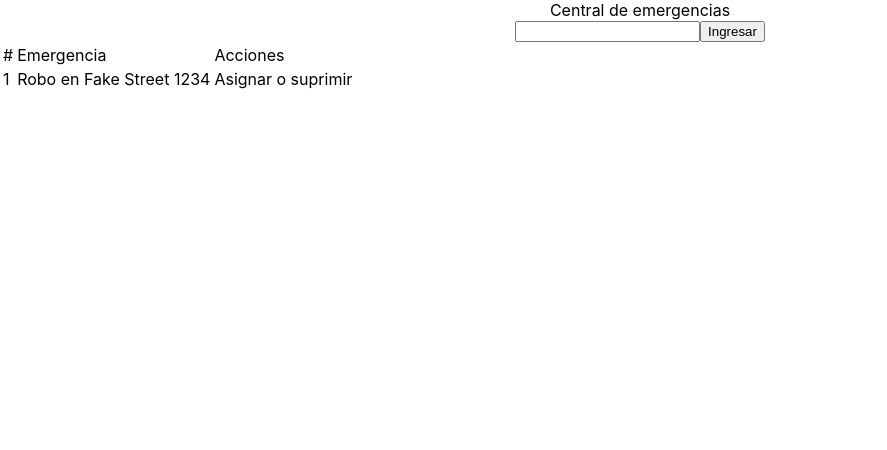
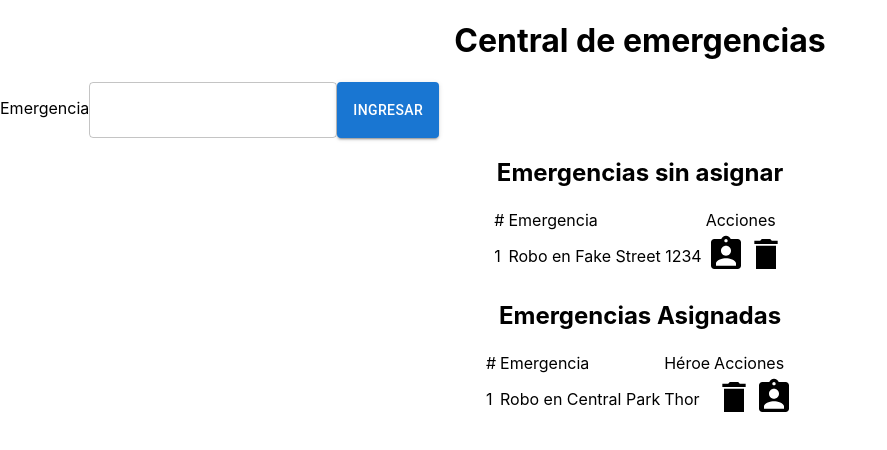
Before and after one commit to pucetec/marvel-emergencies-center-1161, a React (Create React App) app: page / in a window 1280 px wide. Shown: the top 450 px of the page, without its empty margins (0-887 px from the left). Built offline with nearby package versions, Linux system fonts and the light colour scheme.

Commit message:
feat: [nostory][laurent] end of commons and components creation and implementation of Material-UI

```diff
--- a/package.json
+++ b/package.json
@@ -3,9 +3,14 @@
   "version": "0.1.0",
   "private": true,
   "dependencies": {
+    "@emotion/react": "^11.11.3",
+    "@emotion/styled": "^11.11.0",
+    "@mui/icons-material": "^5.15.6",
+    "@mui/material": "^5.15.6",
     "@testing-library/jest-dom": "^5.17.0",
     "@testing-library/react": "^13.4.0",
     "@testing-library/user-event": "^13.5.0",
+    "axios": "^1.6.5",
     "react": "^18.2.0",
     "react-dom": "^18.2.0",
     "react-scripts": "5.0.1",
--- a/src/App.js
+++ b/src/App.js
@@ -1,14 +1,15 @@
 import TopAddEmergemcy from "./componentes/topAddEmergency/TopAddEmergency";
-import Table from "./componentes/table/Table";
+import EmergencyWithoutAsignation from "./componentes/emergencyWithoutAssignment/EmergencyWithoutAssignment";
+import AsignatedEmergency from "./componentes/assignatedEmergency/AssignatedEmergency";
 
 function App() {
   return (
     <div >
       <TopAddEmergemcy />
-      <Table
-        headers={["#", "Emergencia", "Acciones"]}
-        bodyContent={["1", "Robo en Fake Street 1234", "Asignar o suprimir"]}
-      />
+      <center>
+        <EmergencyWithoutAsignation />
+        <AsignatedEmergency />
+      </center>
     </div>
   );
 }
--- a/src/commons/button/Button.js
+++ /dev/null
@@ -1,7 +0,0 @@
-import React from "react";
-
-const Button = ({ text }) => {
-  return <button>{text}</button>
-};
-
-export default Button;
--- /dev/null
+++ b/src/commons/button/ButtonMaterial.js
@@ -0,0 +1,8 @@
+import React from "react";
+import Button from "@mui/material/Button";
+
+const ButtonMaterial = ({ text }) => {
+  return <Button variant="contained">{text}</Button>
+};
+
+export default ButtonMaterial;
--- a/src/commons/textInput/TextInput.js
+++ b/src/commons/textInput/TextInput.js
@@ -1,7 +1,8 @@
 import React from "react";
+import { TextField } from "@mui/material";
 
 const TextInput = () => {
-  return <input type="text"></input>
+  return <TextField ></TextField>
 };
 
 export default TextInput;
--- a/src/commons/typography/Typography.js
+++ b/src/commons/typography/Typography.js
@@ -3,9 +3,19 @@ import React from "react";
 const Typography = ({ level, text }) => {
   if (level === "h1") {
     return (
-      <hi>
+      <h1>
         <center>{text}</center>
-      </hi>
+      </h1>
+    )
+  } else if (level === "h2") {
+    return (
+      <h2>
+        <center>{text}</center>
+      </h2>
+    )
+  } else if (level === "p") {
+    return (
+      <p>{text}</p>
     )
   }
 };
--- /dev/null
+++ b/src/componentes/actionIcons/ActionIconAssignatedEmergency.js
@@ -0,0 +1,14 @@
+import React from "react";
+import DeleteSharpIcon from '@mui/icons-material/DeleteSharp';
+import AssignmentInd from "@mui/icons-material/AssignmentInd";
+
+const ActionIcons = () => {
+    return (
+        <div>
+            <DeleteSharpIcon sx={{ fontSize: 40 }} />
+            <AssignmentInd sx={{ fontSize: 40 }} />
+        </div>
+    );
+};
+
+export default ActionIcons;
--- /dev/null
+++ b/src/componentes/actionIcons/ActionIconsEmergencyWithoutAssignment.js
@@ -0,0 +1,14 @@
+import React from "react";
+import DeleteSharpIcon from '@mui/icons-material/DeleteSharp';
+import AssignmentInd from "@mui/icons-material/AssignmentInd";
+
+const ActionIcons = () => {
+    return (
+        <div>
+            <AssignmentInd sx={{ fontSize: 40 }} />
+            <DeleteSharpIcon sx={{ fontSize: 40 }} />
+        </div>
+    );
+};
+
+export default ActionIcons;
--- /dev/null
+++ b/src/componentes/assignatedEmergency/AssignatedEmergency.js
@@ -0,0 +1,18 @@
+import React from "react";
+import Typography from "../../commons/typography/Typography";
+import Table from "../../commons/table/Table";
+import ActionIconAssignatedEmergency from "../actionIcons/ActionIconAssignatedEmergency";
+
+const AsignatedEmergency = () => {
+    return (
+        <div>
+            <Typography level={"h2"} text={"Emergencias Asignadas"} />
+            <Table
+          headers={["#", "Emergencia", "Héroe", "Acciones"]}
+          bodyContent={["1", "Robo en Central Park", "Thor", <ActionIconAssignatedEmergency />]}
+        />
+        </div>
+    );
+};
+
+export default AsignatedEmergency;
--- /dev/null
+++ b/src/componentes/emergencyWithoutAssignment/EmergencyWithoutAssignment.js
@@ -0,0 +1,18 @@
+import React from "react";
+import Typography from "../../commons/typography/Typography";
+import Table from "../../commons/table/Table";
+import ActionIcons from "../actionIcons/ActionIconsEmergencyWithoutAssignment";
+
+const EmergencyWithoutAsignation = () => {
+  return (
+    <div>
+      <Typography level={"h2"} text={"Emergencias sin asignar"} />
+      <Table
+        headers={["#", "Emergencia", "Acciones"]}
+        bodyContent={["1", "Robo en Fake Street 1234", <ActionIcons />]}
+       />
+    </div>
+  );
+};
+
+export default EmergencyWithoutAsignation;
--- a/src/componentes/topAddEmergency/TopAddEmergency.js
+++ b/src/componentes/topAddEmergency/TopAddEmergency.js
@@ -1,14 +1,14 @@
 import React from "react";
 import Typography from "../../commons/typography/Typography";
 import TextInput from "../../commons/textInput/TextInput";
-import Button from "../../commons/button/Button";
+import ButtonMaterial from "../../commons/button/ButtonMaterial";
 
 const TopAddEmergemcy = () => {
   return (
     <div>
       <Typography level={"h1"} text={"Central de emergencias"} />
-      <center>
-        <TextInput /><Button text={"Ingresar"} />
+      <center style={{display: 'flex'}}>
+        <Typography level={"p"} text={"Emergencia"} /><TextInput /><ButtonMaterial text={"Ingresar"} />
       </center>
     </div>
   )
```
Also changed, not shown: src/commons/table/Table.js (renamed from src/componentes/table/Table.js), 1 other file (tests, documents, lock files or other folders).
